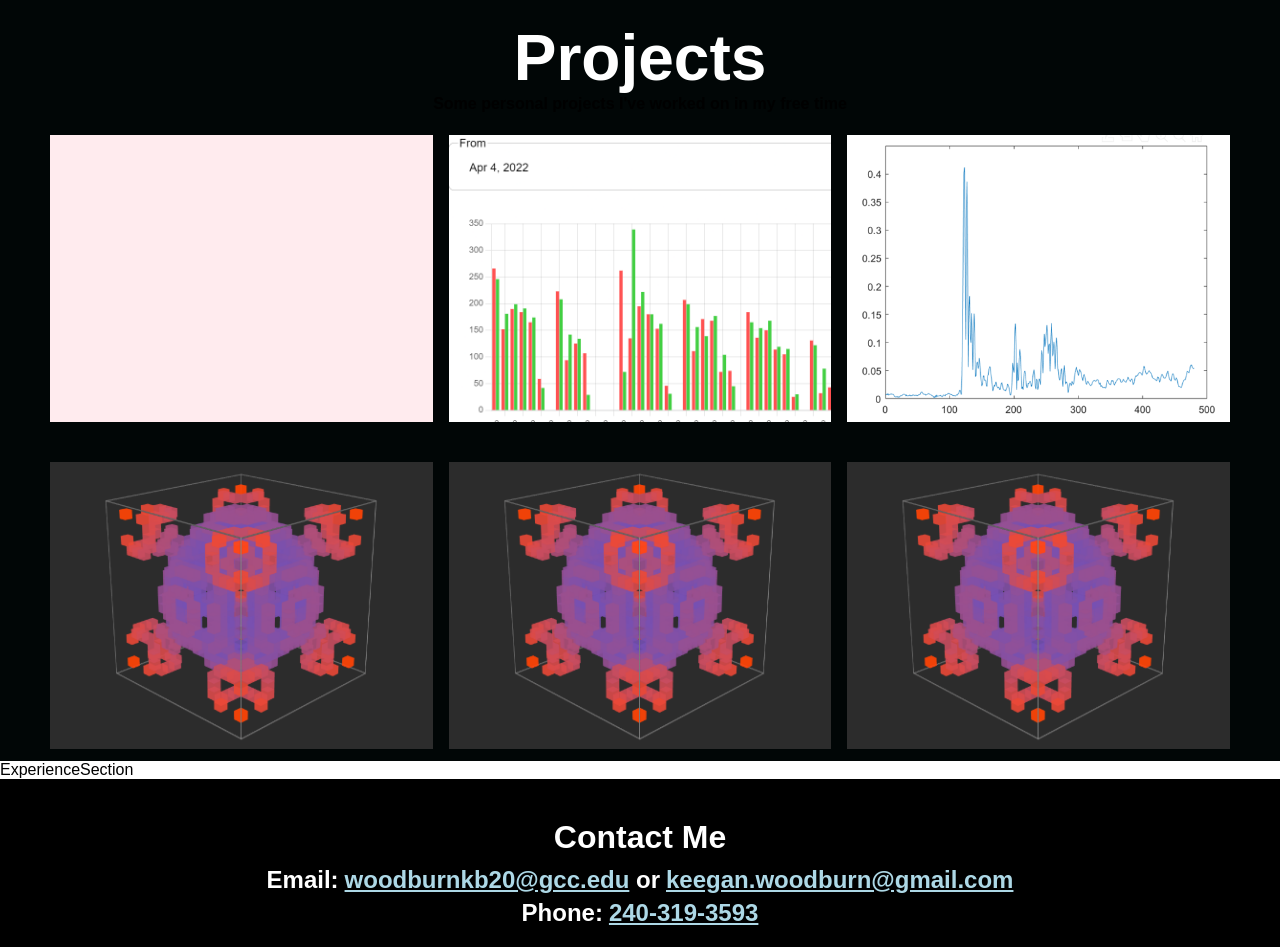
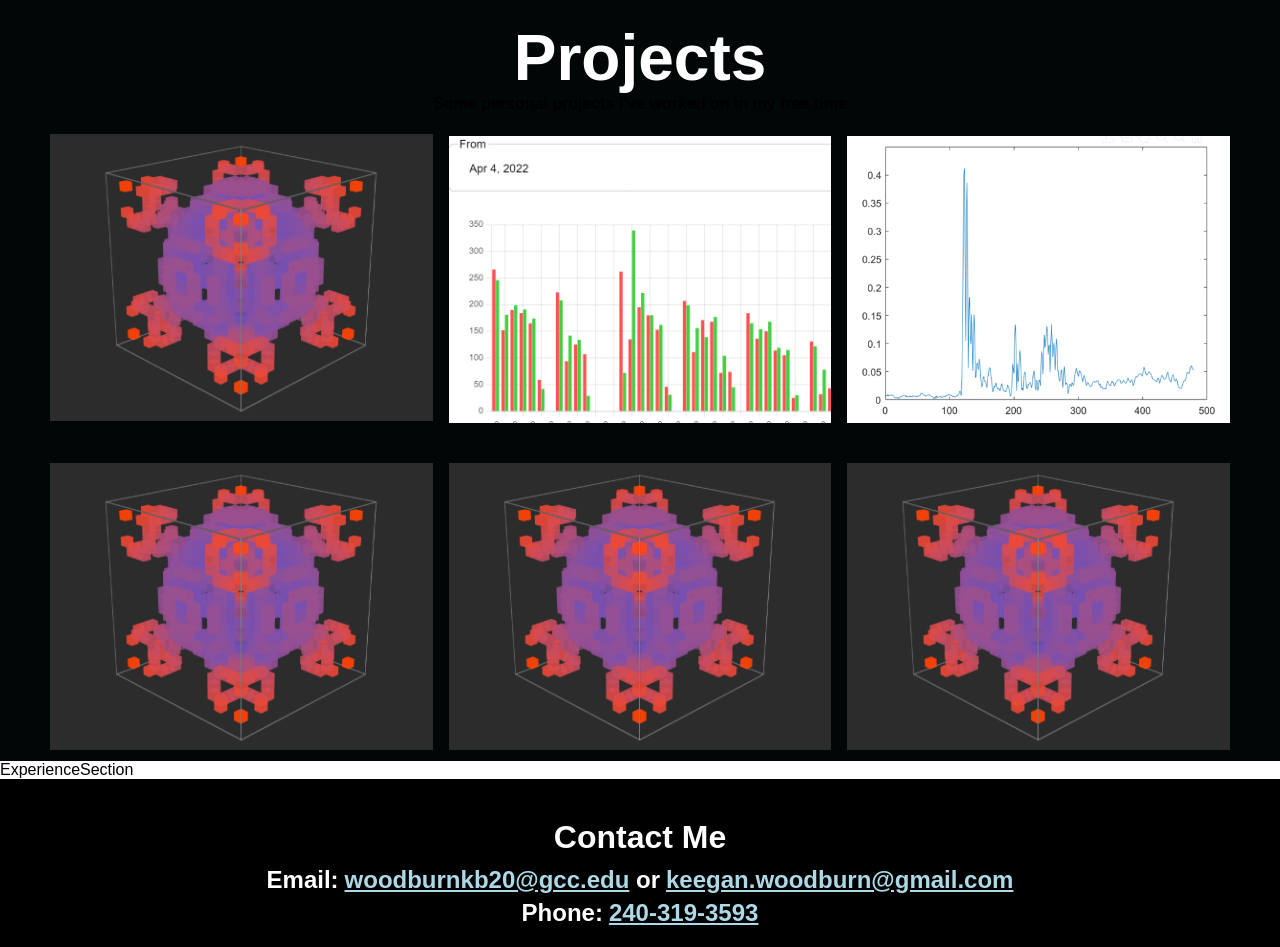
Before and after one commit to TheDeafOne/portfolio, a React (Create React App) app: page / in a window 1280 px wide. Shown: the part 3000-3947 px from the top of the page. Built offline with nearby package versions, Linux system fonts and the light colour scheme.

Commit message:
working modal transition

```diff
--- a/src/components/ProjectsSection/ProjectElements.js
+++ b/src/components/ProjectsSection/ProjectElements.js
@@ -138,8 +138,7 @@ export const ProjectCard = styled.div`
     display: inline-block;
     cursor: pointer;
     transition: ${ease};
-    z-index: ${({ active }) => active ? 2 : 10};
-
+    z-index: 2;
     &:hover {
         transform: scale(0.95);
         transition: all 0.25s ease-in-out;
@@ -176,9 +175,13 @@ export const ModalTransitionDiv = styled.div`
     bottom: 0;
     background: ${modalBg};
     transform: none;
-    opacity: 1;
+    opacity: 0;
     transition: opacity 0.1s ease-out, transform ${t} cubic-bezier(0.23, 1, 0.32, 1);
-
+    z-index: ${({ active }) => active ? 3 : 1};
     height: 100%;
     width: 100%;
 `
+
+export const CardWrapper = styled.div`
+    position: relative;
+`
--- a/src/components/ProjectsSection/index.js
+++ b/src/components/ProjectsSection/index.js
@@ -9,6 +9,7 @@ import {
     ProjectP,
     ProjectInfo,
     ProjectImage,
+    CardWrapper,
     ProjectCard,
     ProjectModal,
     ModalContent,
@@ -56,10 +57,9 @@ const Projects = () => {
 
         // expand temp div to same size as the modal
         const fakeDiv = transitionRef.current;
-        fakeDiv.style.transform = `translate(${transX}px, ${transY}px)`;
-        fakeDiv.style.webkitTransform = `translate(${transX}px, ${transY}px)`;
-        fakeDiv.style.transform = `scale('${scaleX}', '${scaleY}')`
-        fakeDiv.style.webkitTransform = `scale('${scaleX}', '${scaleY}')`
+        fakeDiv.style.opacity = '1';
+        fakeDiv.style.transform = `translate(${transX}px, ${transY}px) scale(${scaleX}, ${scaleY})`;
+        fakeDiv.style.webkitTransform = `translate(${transX}px, ${transY}px) scale('${scaleX}', '${scaleY}')`;
         console.log(`scaling to: ${scaleX}, ${scaleY}`);
         console.log(fakeDiv);
 
@@ -69,7 +69,7 @@ const Projects = () => {
     };
 
     const openModal = (modal, fakeDiv) => {
-        // setIsOpen(isOpen ? isOpen : !isOpen);
+        setIsOpen(isOpen ? isOpen : !isOpen);
         // once transitioned either way, hide the content/fakeDiv
         // fakeDiv.style.opacity = 0;
     };
@@ -79,7 +79,8 @@ const Projects = () => {
         <ProjectsH1>Projects</ProjectsH1>
         <ProjectsH2>Some personal projects I've worked on in my free time</ProjectsH2>
         <ProjectsWrapper>
-            <ProjectCard onClick={handleProjectModal} active={zInd}>
+            <CardWrapper>
+                <ProjectCard onClick={handleProjectModal}>
                     <ProjectImage src={TDAC} />
                     <ProjectInfo>
                         <ProjectTitle>
@@ -89,8 +90,9 @@ const Projects = () => {
                             An application for visualizing and manipulating cellular automata in three dimensions
                         </ProjectP>
                     </ProjectInfo>
+                </ProjectCard>
                 <ModalTransitionDiv ref={transitionRef} active={zInd}/>
-            </ProjectCard>
+            </CardWrapper>
             <ProjectCard>
                 <ProjectImage src={RSnail} />
                 <ProjectInfo>
```
Lines whose indentation alone changed are shown as unchanged.
